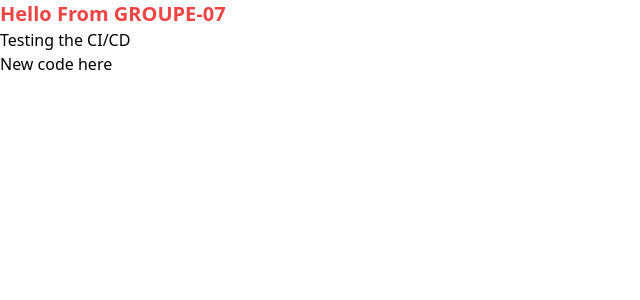
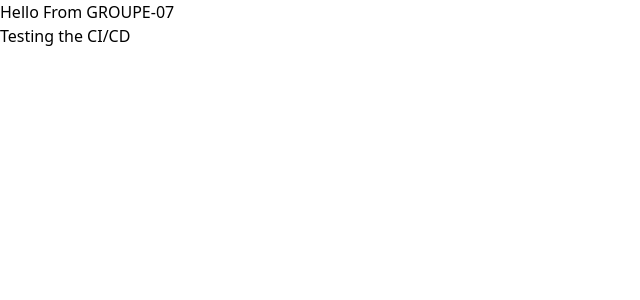
Before and after one commit to ethinot/bilan-co2, a Vue app in the folder frontend/: page / in a window 1280 px wide. Shown: the top 300 px of the page, without its empty margins (0-640 px from the left). Built offline with nearby package versions, Linux system fonts and the light colour scheme.

Commit message:
added code

```diff
--- a/frontend/src/components/HelloWorld.vue
+++ b/frontend/src/components/HelloWorld.vue
@@ -1,5 +1,6 @@
 <template>
-  <h1 class="font-bold text-xl text-red-500">Hello From GROUPE-07</h1>
+  <h1>Hello From GROUPE-07</h1>
   <p>Testing the CI/CD</p>
-  <p>New code here</p>
 </template>
+
+<style scoped></style>
```
